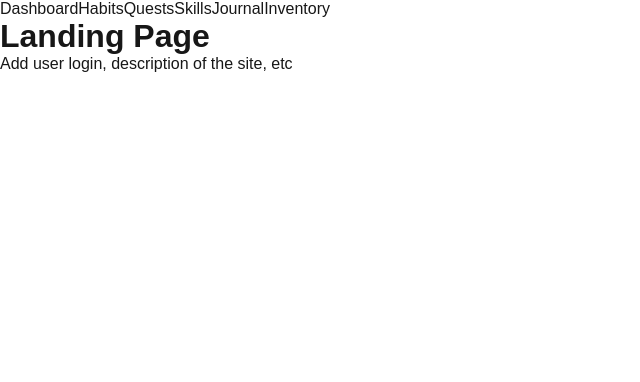
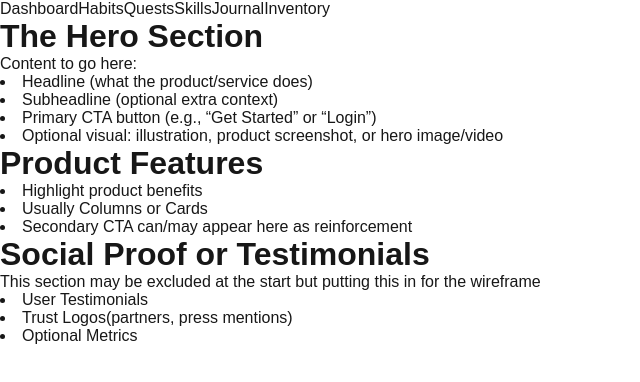
Before and after one commit to Timiro/habits-life-goals, a Next.js app: page / in a window 1280 px wide. Shown: the top 382 px of the page, without its empty margins (0-640 px from the left). Built offline with nearby package versions, Linux system fonts and the light colour scheme.

Commit message:
Barebones wireframing of content. No styling

```diff
--- a/src/app/page.js
+++ b/src/app/page.js
@@ -1,8 +1,27 @@
 export default function Home() {
   return (
     <div>
-      <h1>Landing Page</h1>
-      <p>Add user login, description of the site, etc</p>
+      <div>
+        <h1>The Hero Section</h1>
+        <p>Content to go here:</p>
+        <li>Headline (what the product/service does)</li>
+        <li>Subheadline (optional extra context)</li>
+        <li>Primary CTA button (e.g., “Get Started” or “Login”)</li>
+        <li>Optional visual: illustration, product screenshot, or hero image/video</li>
+      </div>
+      <div>
+        <h1>Product Features</h1>
+        <li>Highlight product benefits</li>
+        <li>Usually Columns or Cards</li>
+        <li>Secondary CTA can/may appear here as reinforcement</li>
+      </div>
+      <div>
+        <h1>Social Proof or Testimonials</h1>
+        <p>This section may be excluded at the start but putting this in for the wireframe</p>
+        <li>User Testimonials</li>
+        <li>Trust Logos(partners, press mentions)</li>
+        <li>Optional Metrics</li>
+      </div>
     </div>
   );
 }
```
